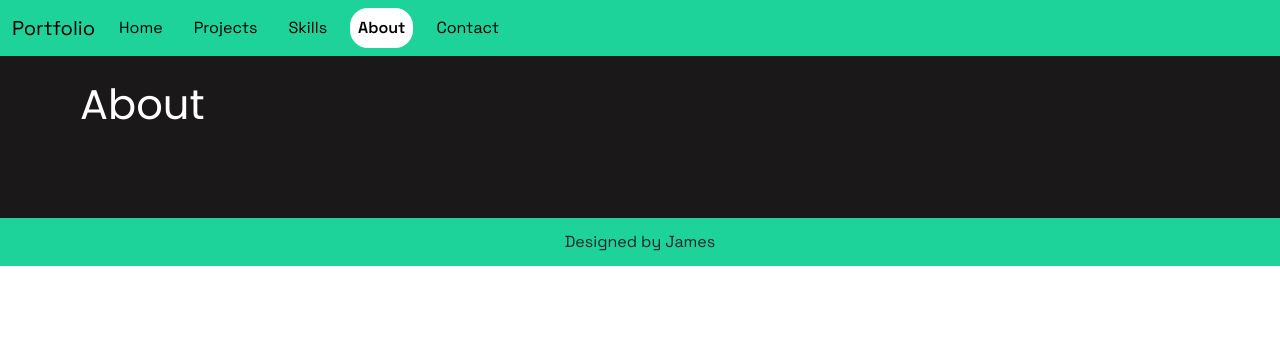
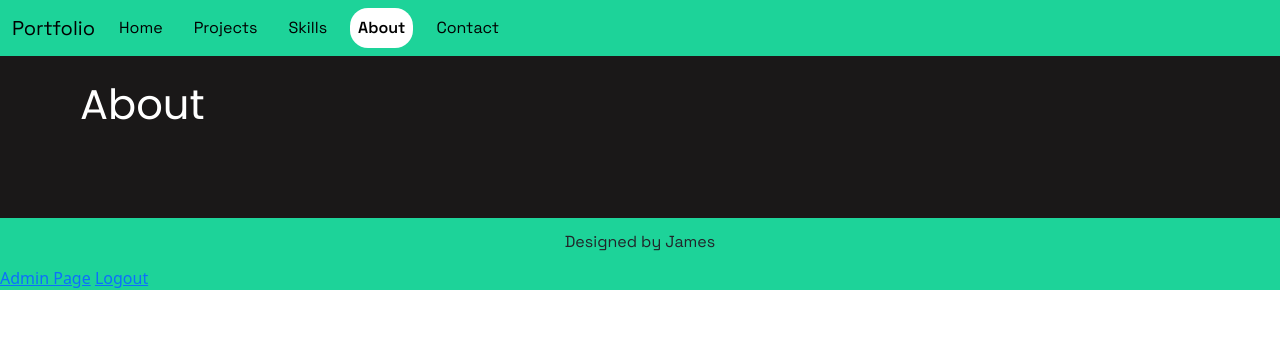
Before and after one commit to james-fitz86/portfolio, a Flask app: page /about in a window 1280 px wide. Shown: the top 356 px of the page. Run offline with Flask 3, Linux system fonts and the light colour scheme; the visitor is signed in with stand-in values (Sample User, id 1).

Commit message:
added login/logout/admin links to footer

```diff
--- a/templates/base.html
+++ b/templates/base.html
@@ -45,6 +45,13 @@
         </main>
         <footer>
           <p>Designed by James</p>
+          {% if session['username'] %}
+          <a href="{{ url_for('admin') }}">Admin Page</a>
+          <a href="{{ url_for('logout') }}">Logout</a>
+
+          {% else %}
+          <a href="{{ url_for('login') }}">Login</a>
+          {% endif %}
         </footer>
     </div>
     <script src="{{ url_for('static', filename='js/script.js') }}"></script>
```
